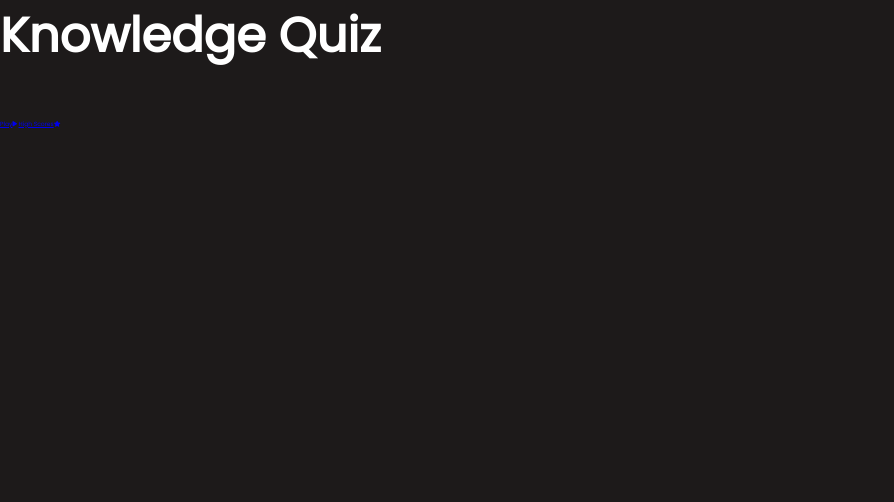
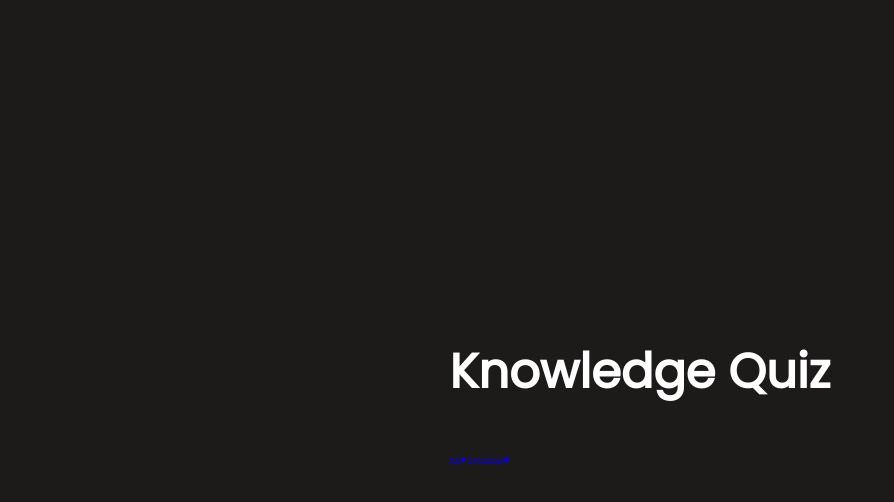
Before and after one commit to MRWaelGhandoura/Quiz-Knowledge, a plain HTML site: page index.html in a window 1280 px wide. Shown: the whole page, without its empty margins (0-894 px from the left). Drawn offline with Linux system fonts and the light colour scheme.

Commit message:
styling container

```diff
--- a/assets/css/style.css
+++ b/assets/css/style.css
@@ -22,3 +22,14 @@ h2 {
     font-size: 4rem;
     margin-top: 3.5rem;
 }
+
+.container {
+    width: 100vw;
+    height: 100vh;
+    display: flex;
+    justify-content: center;
+    align-items: center;
+    max-width: 80rem;
+    margin: 0 auto;
+    padding: 2rem;
+}
```
